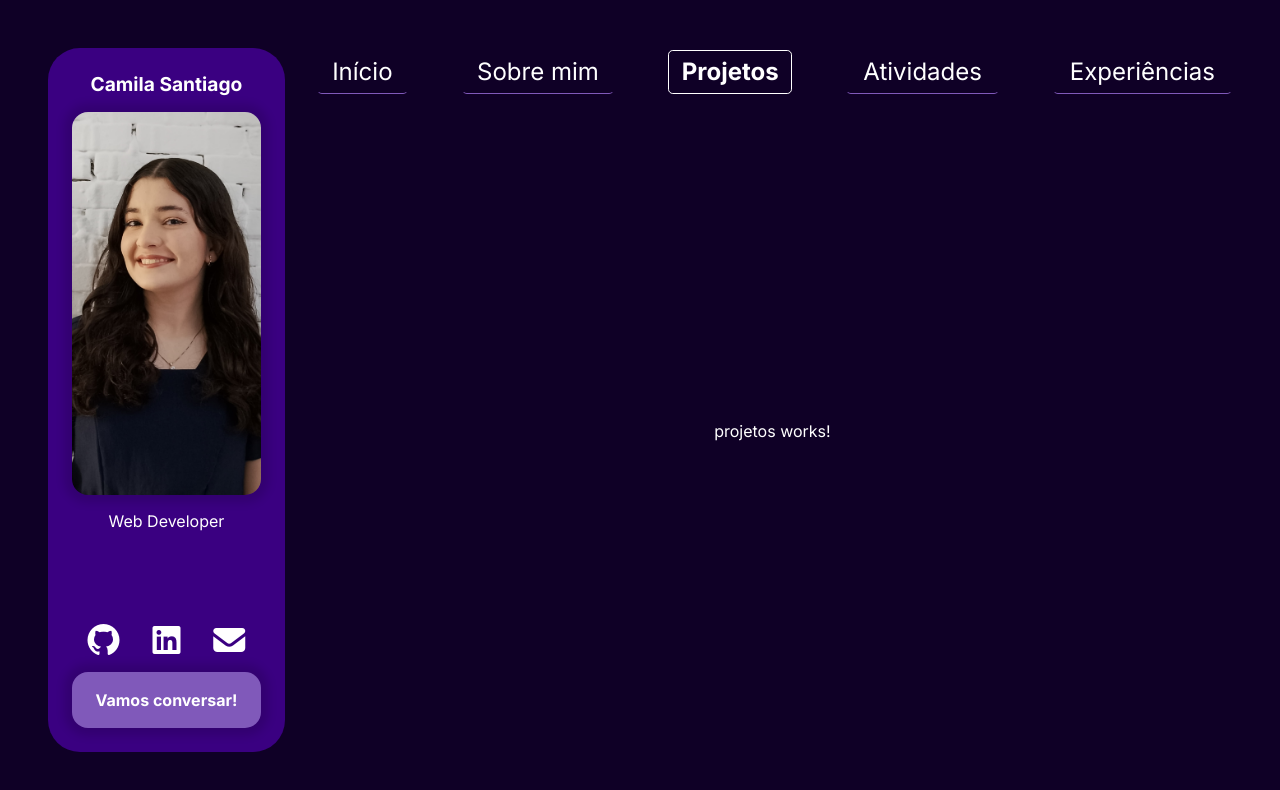
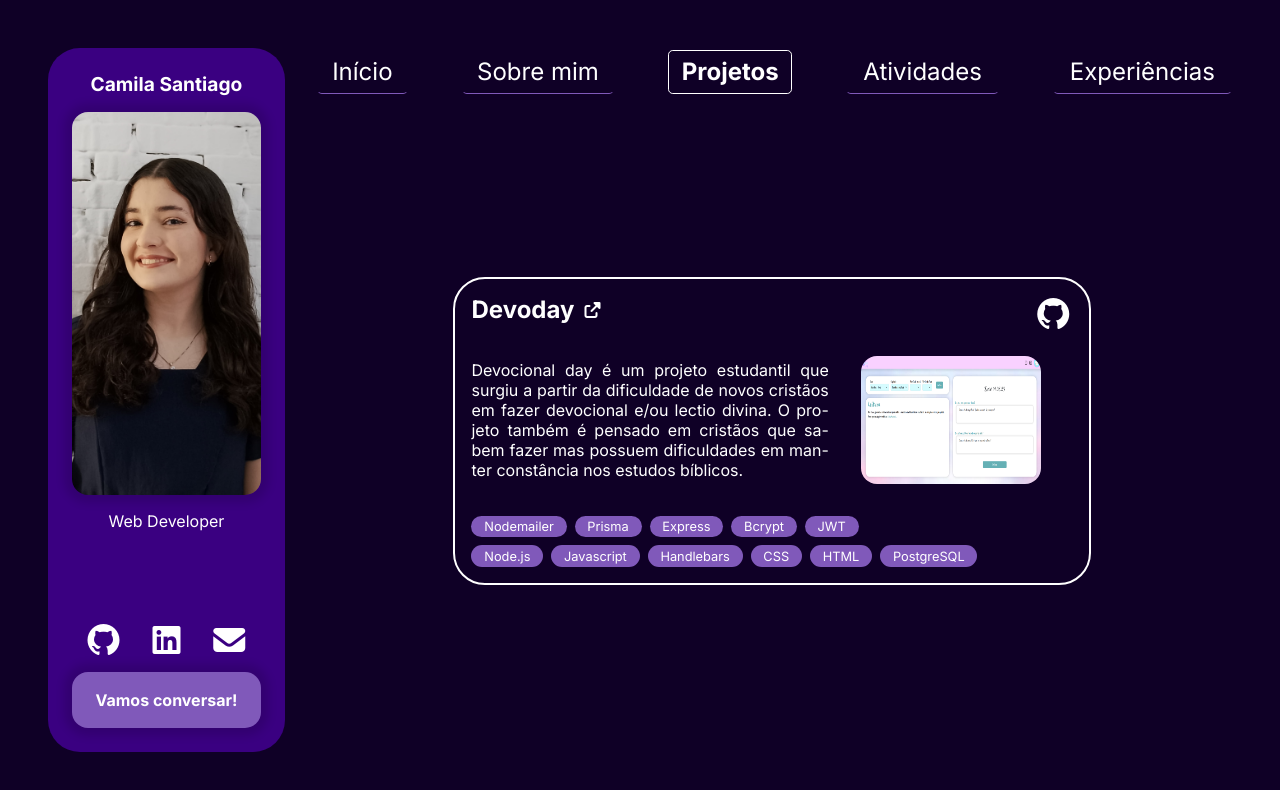
Before and after one commit to Camilay3/portifolio, an Angular app: page /projetos in a window 1280 px wide. Shown: the top 790 px of the page. Built offline with nearby package versions, Linux system fonts and the light colour scheme.

Commit message:
style (Projetos): Componente principal fixed #14 (#7)
Criação do componente principal, configuração da exibição de imagens e listagem das tecnologias utilizadas

```diff
--- a/src/app/pages/projetos/projetos.component.css
+++ b/src/app/pages/projetos/projetos.component.css
@@ -0,0 +1,144 @@
+:host {
+    display: flex;
+    align-items: center;
+    justify-content: center;
+}
+
+.bloco {
+    border: 2px solid var(--white);
+    border-radius: 2rem;
+    padding: 1rem;
+    display: flex;
+    justify-content: center;
+    align-items: start;
+    flex-direction: column;
+    width: 70%;
+    position: relative;
+    row-gap: 2rem;
+}
+
+.bloco a i:hover {
+    color: var(--lightPurple);
+}
+
+.bloco .github {
+    position: absolute;
+    top: 1rem;
+    right: 1rem;
+    font-size: 2rem;
+}
+
+.titulo {
+    display: flex;
+    justify-content: start;
+    align-items: center;
+    gap: 0.5rem;
+}
+
+.descricao {
+    max-width: 100%;
+    display: flex;
+    gap: 2rem;
+}
+
+.descricao p {
+    min-height: 8rem;
+    display: flex;
+    align-items: center;
+    hyphens: auto;
+    text-align: justify;
+}
+
+.foto {
+    cursor: pointer;
+    position: relative;
+    max-width: 30%;
+    margin-right: 2rem;
+    border-radius: 1rem;
+}
+
+.popup {
+    position: fixed;
+    min-width: 100%;
+    height: 100%;
+    top: 0;
+    left: 0;
+    z-index: 9;
+    cursor: default;
+    background-color: var(--darkShadow);
+    align-items: center;
+    justify-content: center;
+    display: flex;
+}
+
+.popup img {
+    max-width: 80%;
+    min-height: 80% !important;
+    border-radius: 0 !important;
+    opacity: 1;
+    animation: opacidade .3s linear;
+}
+
+@keyframes opacidade {
+    from {opacity: 0; transform: scale(0);}
+    to {opacity: 1; transform: scale(1);}
+}
+
+.popup:hover .eye {
+    opacity: 0 !important;
+    border: 0 !important;
+}
+
+.close {
+    position: fixed;
+    top: 2rem;
+    right: 4rem;
+    font-size: 2rem;
+    cursor: pointer;
+    z-index: 9;
+}
+
+.close:hover {
+    color: var(--lightPurple);
+}
+
+.descricao img {
+    width: 100%;
+    min-height: 100%;
+    border-radius: 1rem;
+}
+
+.descricao .eye {
+    position: absolute;
+    top: 0;
+    left: 0;
+    color: var(--white);
+    background-color: var(--darkPurple);
+    opacity: 0;
+    display: flex;
+    align-items: center;
+    justify-content: center;
+    width: 100%;
+    height: 100%;
+    font-size: 2rem;
+    border-radius: 1rem;
+}
+
+.foto:hover .eye {
+    opacity: .8;
+    border: 2px solid var(--white);
+}
+
+.tecnologias {
+    display: flex;
+    flex-wrap: wrap-reverse;
+    width: 100%;
+    gap: 0.5rem;
+}
+
+.tecnologias span {
+    background-color: var(--lightPurple);
+    font-size: 0.8rem;
+    padding: 0.2rem 0.8rem;
+    border-radius: 1rem;
+}
--- a/src/app/pages/projetos/projetos.component.html
+++ b/src/app/pages/projetos/projetos.component.html
@@ -1 +1,36 @@
-<p>projetos works!</p>
+@if (projetos) {
+
+    @for (projeto of projetos; track projeto) {
+        <div class="bloco">
+            <div class="titulo">
+                <h1>{{projeto.nome}}</h1>
+                @if (projeto.url) {
+                    <a href="{{projeto.url}}" target="_blank" rel="noopener noreferrer"><i class="fas fa-external-link-alt"></i></a>
+                }
+            </div>
+            @if (projeto.repositorio) {
+                <a class="github" href="{{projeto.repositorio}}" target="_blank" rel="noopener noreferrer"><i class="fab fa-github"></i></a>
+            }
+            <div class="descricao">
+                <p>{{projeto.descricao}}</p>
+                @if (projeto.src) {
+                    <div (click)="expandir(true)" [class.popup]="imagemExpandida" class="foto">
+                        <img src="{{projeto.src}}" alt="Imagem do(a) {{projeto.nome}}">
+                        <i class="eye far fa-eye"></i>
+                    </div>
+                    @if (imagemExpandida) {
+                        <i (click)="expandir(false)" class="close fi fi-rr-circle-xmark"></i>
+                    }
+                }
+            </div>
+            <div class="tecnologias">
+                @for (tech of projeto.tecnologia; track tech) {
+                    <span>{{tech}}</span>
+                }
+            </div>
+        </div>
+    }
+
+} @else {
+    <p>Ops! Nenhum projeto foi encontrado no momento. Por favor, tente recarregar a página e retorne em instantes.</p>
+}
--- a/src/app/pages/projetos/projetos.component.ts
+++ b/src/app/pages/projetos/projetos.component.ts
@@ -1,4 +1,13 @@
 import { Component } from '@angular/core';
+
+interface Projeto {
+  nome: string
+  descricao: string
+  tecnologia: string[]
+  url?: string
+  repositorio?: string
+  src?: string
+}
 
 @Component({
   selector: 'app-projetos',
@@ -7,5 +16,21 @@ import { Component } from '@angular/core';
   styleUrl: './projetos.component.css'
 })
 export class ProjetosComponent {
+  hover?: boolean = false;
+  imagemExpandida?: boolean = false;
 
+  projetos?: Projeto[] = [
+    {
+      nome: "Devoday",
+      descricao: "Devocional day é um projeto estudantil que surgiu a partir da dificuldade de novos cristãos em fazer devocional e/ou lectio divina. O projeto também é pensado em cristãos que sabem fazer mas possuem dificuldades em manter constância nos estudos bíblicos.",
+      tecnologia: ["Node.js", "Javascript", "Handlebars", "CSS", "HTML", "PostgreSQL", "Nodemailer", "Prisma", "Express", "Bcrypt", "JWT"],
+      repositorio: "https://github.com/Camilay3/devoday",
+      url: "https://devoday.onrender.com",
+      src: "Devoday.png"
+    }
+  ];
+
+  expandir(estado?: boolean) {
+    this.imagemExpandida = (estado) ? true : false;
+  }
 }
--- a/src/styles.css
+++ b/src/styles.css
@@ -8,6 +8,7 @@
     --lightPurple: #8059BA;
     --white: #fff;
     --shadow: #00000020;
+    --darkShadow: #000000d0;
 }
 
 * {
```
Also changed, not shown: public/Devoday.png (added).
